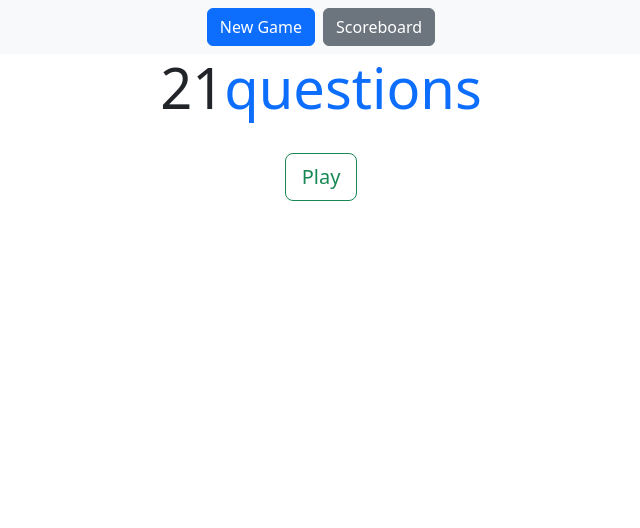
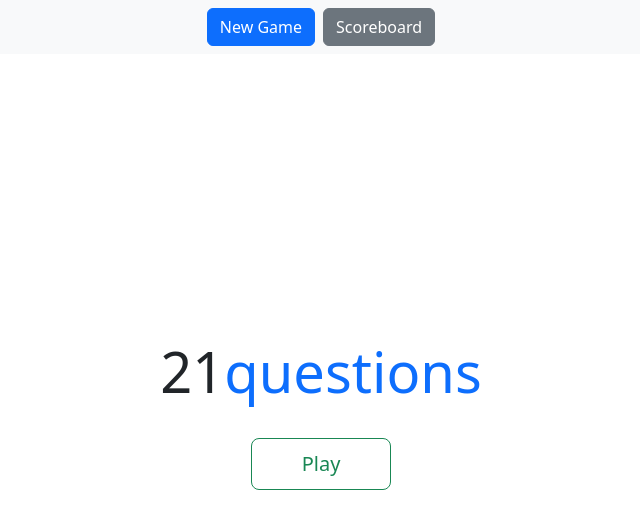
Before and after one commit to Piotr-Mlodzianowski/21questions, a React (Create React App) app: page / in a window 1280 px wide. Shown: the top 528 px of the page, without its empty margins (319-959 px from the left). Built offline with nearby package versions, Linux system fonts and the light colour scheme.

Commit message:
StartPage additional scss styles

```diff
--- a/src/components/startPage/startPage.scss
+++ b/src/components/startPage/startPage.scss
@@ -0,0 +1,9 @@
+.start{
+  &__container {
+    height: 90vh;
+  }
+  &__btn {
+    padding: 10px 50px;
+  }
+
+}
```
